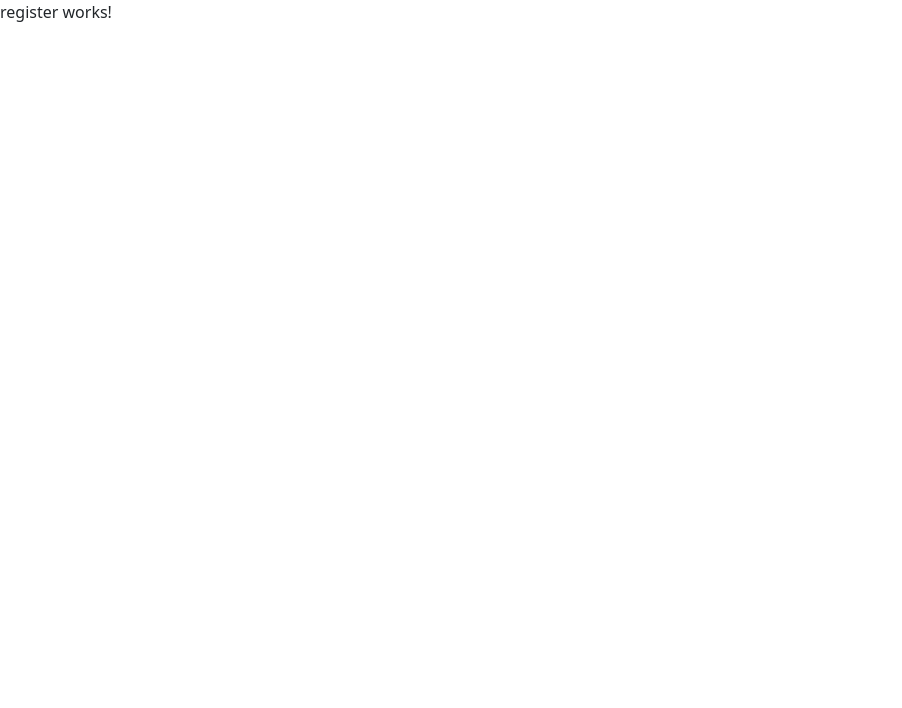
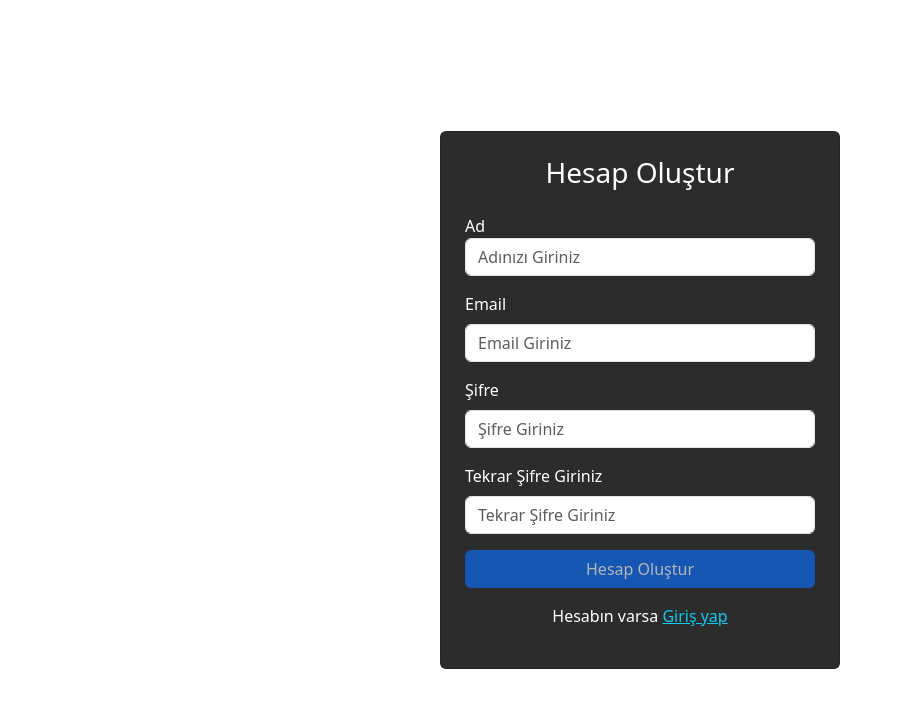
Before and after one commit to serhatkocak/shopshere, an Angular app: page /register in a window 1280 px wide. Shown: the top 708 px of the page, without its empty margins (0-902 px from the left). Built offline with nearby package versions, Linux system fonts and the light colour scheme.

Commit message:
register added

```diff
--- a/src/app/login/login.component.html
+++ b/src/app/login/login.component.html
@@ -1,5 +1,5 @@
-<div class="container mt-5">
-        <div class="card mx-auto" style="max-width: 400px;">
+<div class="container mt-5 vh-100">
+        <div class="card mx-auto" style="max-width: 400px; background-color: #2c2c2c; color:white;">
             <div class="card-body">
                 <h3 class="text-center">Login</h3>
                 <div [formGroup]="loginForm">
@@ -21,6 +21,8 @@
                         </div>
                         <a href="#" class="text-decoration-none">Forgot password</a>
                     </div>
+                    <p class="text-center mt-3">Not a member? <a routerLink="/register" class="text-decoration-none">Register</a></p>
+
                     <button type="submit" class="btn btn-primary w-100" [disabled]="loginForm.invalid" (click)="login()">Sign in</button>
                 </div>
             </div>
--- a/src/app/login/login.component.ts
+++ b/src/app/login/login.component.ts
@@ -21,13 +21,11 @@ export class LoginComponent {
 
   getControlName(controlName:string){
     const control = this.loginForm.controls[controlName]
-    console.log(control.invalid && control.touched)
     return control.invalid && control.touched;
   }
 
 
   login(){
-    console.log('giriş yapıldı.')
     this.router.navigate(['/home'])
   }
 
--- a/src/app/register/register.component.html
+++ b/src/app/register/register.component.html
@@ -1 +1,32 @@
-<p>register works!</p>
+<div class="container d-flex justify-content-center align-items-center vh-100">
+    <div class="card p-4" style="width: 400px; background-color: #2c2c2c; color:white;">
+        <h3 class="text-center mb-4">Hesap Oluştur</h3>
+        <div [formGroup]="registerForm">
+
+            <div class="mb-3">
+                <label for="name">Ad</label>
+                <input type="text" formControlName="name" class="form-control" placeholder="Adınızı Giriniz" [ngClass]="{'invalid': getControlName('name')}">
+            </div>
+
+            <div class="mb-3">
+                <label for="email" class="form-label">Email</label>
+                <input type="email" formControlName="email" class="form-control" placeholder="Email Giriniz" [ngClass]="{'invalid': getControlName('email')}">
+            </div>
+
+            <div class="mb-3">
+                <label for="password" class="form-label">Şifre</label>
+                <input type="password" class="form-control" placeholder="Şifre Giriniz" formControlName="password" [ngClass]="{'invalid': getControlName('password')}">
+            </div>
+
+            <div class="mb-3">
+                <label for="confirmPassword" class="form-label">Tekrar Şifre Giriniz</label>
+                <input type="password" formControlName="confirmpassword" class="form-control" placeholder="Tekrar Şifre Giriniz" [ngClass]="{'invalid': getControlName('confirmpassword')}">
+            </div>
+
+            <button type="submit" class="btn btn-primary w-100" [disabled]="registerForm.invalid" (click)="register()">Hesap Oluştur</button>
+        </div>
+        <div class="text-center mt-3">
+            <p>Hesabın varsa <a routerLink="/login" class="text-info">Giriş yap</a></p>
+        </div>
+    </div>
+</div>
--- a/src/app/register/register.component.scss
+++ b/src/app/register/register.component.scss
@@ -0,0 +1,3 @@
+.invalid {
+    border: 2px solid #df0404 !important;
+}
--- a/src/app/register/register.component.ts
+++ b/src/app/register/register.component.ts
@@ -1,4 +1,6 @@
+import { Router } from '@angular/router';
 import { Component } from '@angular/core';
+import { FormBuilder, FormControl, FormGroup, Validators } from '@angular/forms';
 
 @Component({
   selector: 'app-register',
@@ -7,4 +9,26 @@ import { Component } from '@angular/core';
 })
 export class RegisterComponent {
 
+  registerForm: FormGroup;
+
+  constructor(private fb: FormBuilder, private router: Router){
+    this.registerForm = this.fb.group({
+      name: new FormControl('', [Validators.required, Validators.minLength(3)]),
+      email: new FormControl('', [Validators.required, Validators.email]),
+      password: new FormControl('', [Validators.required, Validators.minLength(6)]),
+      confirmpassword: new FormControl('', [Validators.required,])
+    });
+
+  }
+
+  getControlName(controlName:string){
+    const control = this.registerForm.controls[controlName]
+    console.log(control.invalid && control.touched);
+    return control.invalid && control.touched;
+  }
+
+
+  register(){
+    this.router.navigate(['/home'])
+  }
 }
```
Also changed, not shown: src/app/app-routing.module.ts (+4 -4 lines).
